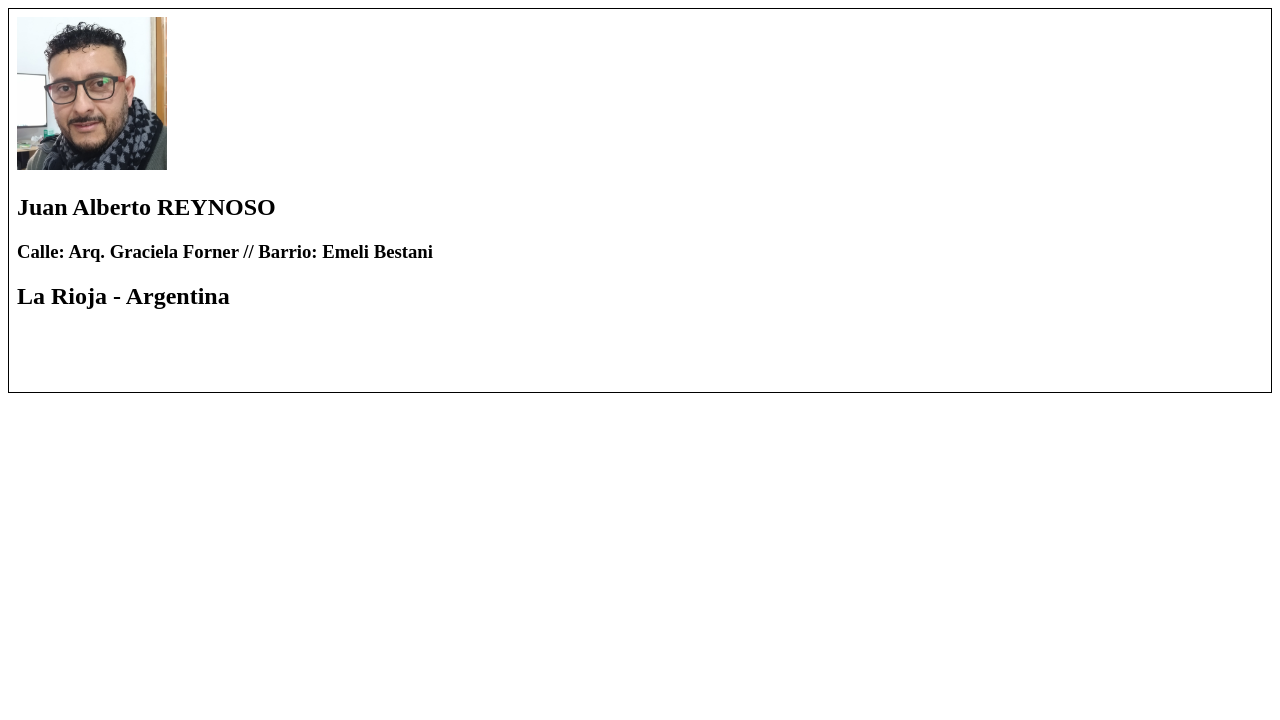
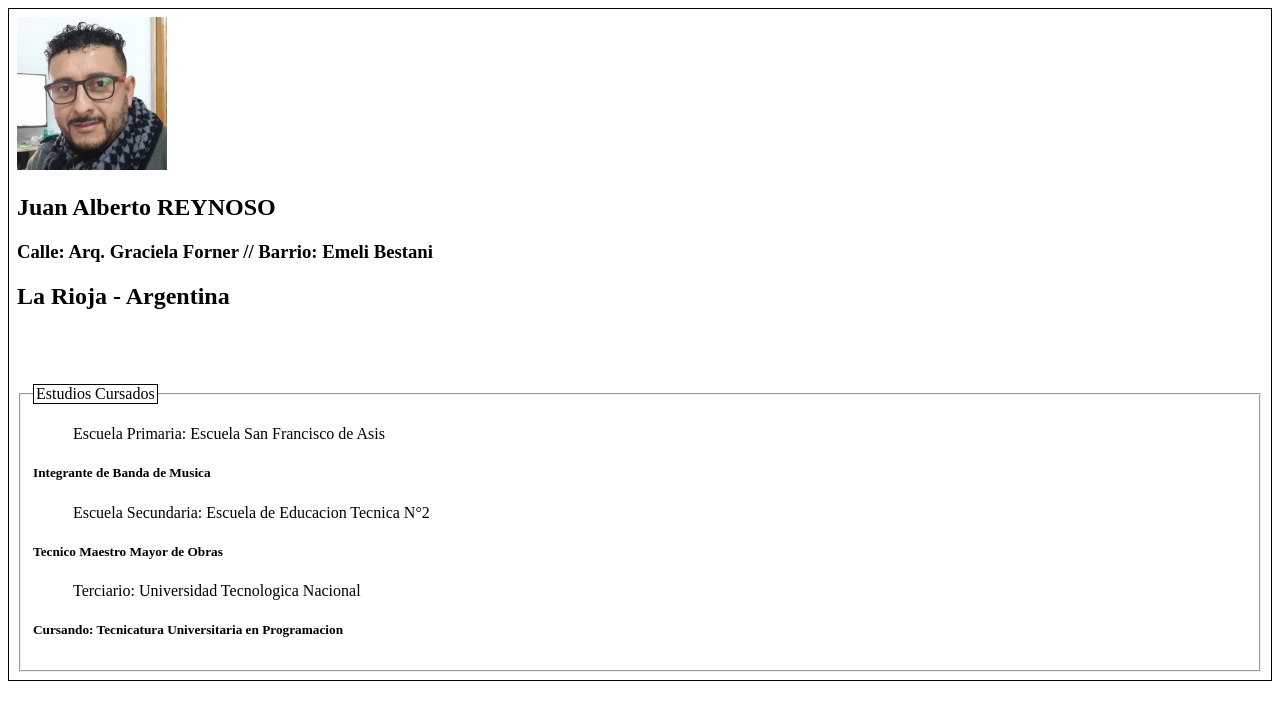
Before and after one commit to juanAlbert1619/juanAlbert1619.github.io, a plain HTML site: page index.html in a window 1280 px wide. Drawn offline with Linux system fonts and the light colour scheme.

Commit message:
Estudios cursados

```diff
--- a/index.html
+++ b/index.html
@@ -32,6 +32,17 @@
         <br>
         <br>
         <br>
+	 <fieldset>
+            <legend>Estudios Cursados</legend>
+           <ol>Escuela Primaria: Escuela San Francisco de Asis</ol>
+           <H5>Integrante de Banda de Musica</H5>
+           <ol>Escuela Secundaria: Escuela de Educacion Tecnica N°2</ol>
+           <H5>Tecnico Maestro Mayor de Obras</H5>
+           <ol>Terciario: Universidad Tecnologica Nacional</ol>
+           <H5>Cursando: Tecnicatura Universitaria en Programacion </H5>
+
+
+        </fieldset>
 
 
 
```
